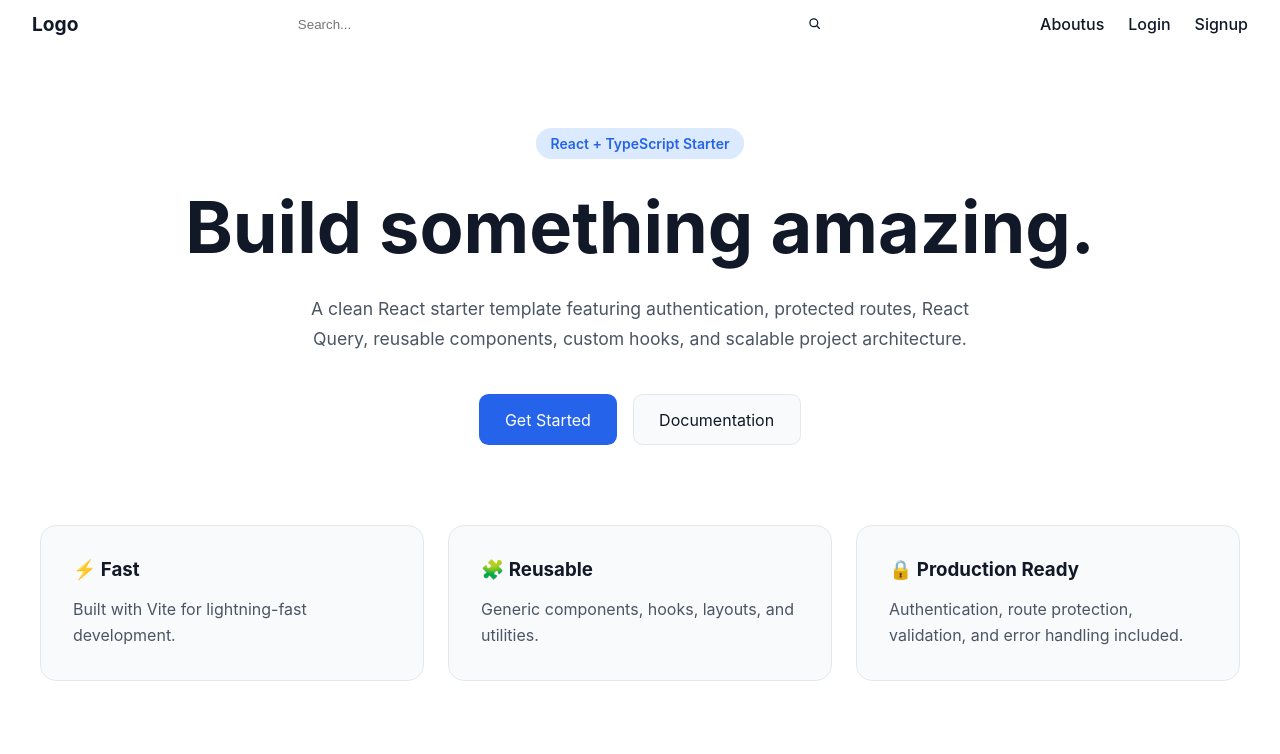
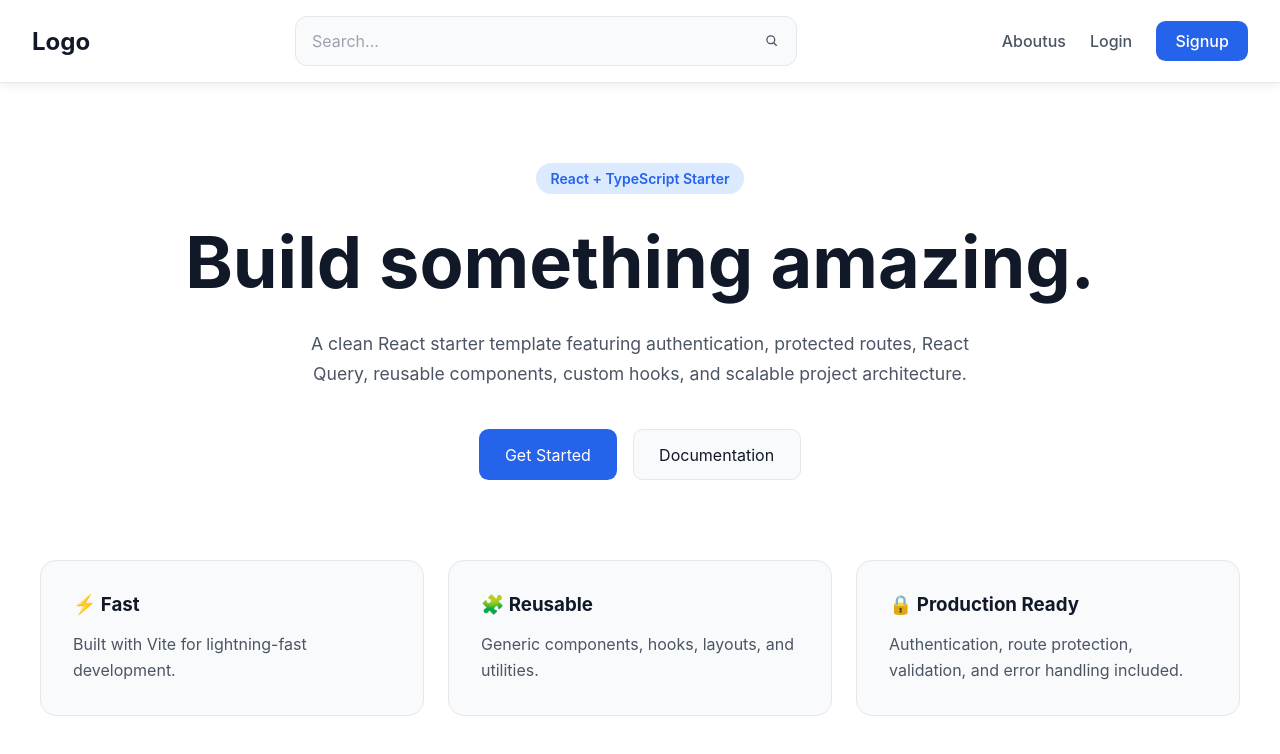
Before and after one commit to MohammadRstm/MerchForgeClient, a React (Vite) app: page / in a window 1280 px wide. Shown: the top 754 px of the page. Built offline with nearby package versions, Linux system fonts and the light colour scheme; no server answers.

Commit message:
fixed the header's styling

```diff
--- a/src/features/Header/Header.css
+++ b/src/features/Header/Header.css
@@ -1,88 +1,170 @@
-.header{
+.header {
+    position: sticky;
+    top: 0;
+    z-index: 100;
+
     display: flex;
     align-items: center;
     justify-content: space-between;
+    gap: 2rem;
 
-    height: 3rem;
-    padding: 0 2rem;
+    padding: 1rem 2rem;
 
-    background-color: var(--primary-color);
-    border-bottom: 1px solid var(--semi-color);
+    background: var(--bg-primary);
+    border-bottom: 1px solid var(--border-light);
+    box-shadow: 0 2px 10px var(--shadow);
 }
 
-.header-logo{
+.header-logo {
+    flex-shrink: 0;
+}
+
+.home-link {
+    text-decoration: none;
+    font-size: 1.5rem;
+    font-weight: 700;
+    color: var(--text-primary);
+    transition: color .2s ease;
+}
+
+.home-link:hover {
+    color: var(--primary);
+}
+
+
+.header-search-bar {
     display: flex;
     align-items: center;
 
-    font-weight: bold;
-    font-size: 1.2rem;
-    color: var(--secondary-color);
+    flex: 1;
+    max-width: 500px;
+
+    border: 1px solid var(--border-light);
+    border-radius: .75rem;
+    overflow: hidden;
+
+    background: var(--bg-secondary);
 }
 
-.home-link{
-    text-decoration: none;
-    color: var(--secondary-color);
+.header-search-bar:focus-within {
+    border-color: var(--primary);
+    box-shadow: 0 0 0 3px var(--primary-light);
 }
 
-.header-search-bar{
-    display: flex;
-    justify-content: center;
+.header-search-inp {
     flex: 1;
+
+    padding: .8rem 1rem;
+
+    border: none;
+    outline: none;
+
+    background: transparent;
+    color: var(--text-primary);
+    font: inherit;
 }
 
-.header-search-inp{
-    width: 50%;
-    padding: 0.45rem 0.75rem;
-
-    border: 1px solid var(--tertiary-color);
-    border-radius: 0.35rem;
-
-    background-color: white;
-    color: var(--primary-color);
-
-    outline: none;
+.header-search-inp::placeholder {
+    color: var(--text-muted);
 }
 
-.header-search-inp:focus{
-    border-color: var(--semi-color);
-    box-shadow: 0 0 0 2px rgba(139, 94, 60, 0.2);
+.header-search-submit-btn {
+    display: flex;
+    align-items: center;
+    justify-content: center;
+
+    width: 48px;
+    height: 48px;
+
+    border: none;
+
+    background: transparent;
+    color: var(--text-secondary);
+
+    cursor: pointer;
+    transition: .2s;
 }
 
-.header-search-submit-btn{
-    display: flex;
-    justify-content: center;
-    align-items: center;
-
-    margin-left: .4rem;
-    padding: .45rem .7rem;
-
-    border: none;
-    border-radius: .35rem;
-
-    background-color: var(--semi-color);
-    color: var(--secondary-color);
-
-    cursor: pointer;
-    transition: background-color .2s ease;
+.header-search-submit-btn:hover {
+    background: var(--primary-light);
+    color: var(--primary);
 }
 
-.header-search-submit-btn:hover{
-    background-color: #724a2d;
-}
 
-.header-nav-bar{
+.header-nav-bar {
     display: flex;
     align-items: center;
     gap: 1.5rem;
+
+    flex-shrink: 0;
 }
 
-.header-nav-link{
+.header-nav-link {
+    position: relative;
+
     text-decoration: none;
-    color: var(--secondary-color);
+    color: var(--text-secondary);
     font-weight: 500;
+
     transition: color .2s ease;
 }
 
-.header-nav-link:hover{
-    color: var(--tertiary-color);
+.header-nav-link:hover {
+    color: var(--primary);
 }
+
+.header-nav-link::after {
+    content: "";
+
+    position: absolute;
+    left: 0;
+    bottom: -4px;
+
+    width: 0%;
+    height: 2px;
+
+    background: var(--primary);
+
+    transition: width .25s ease;
+}
+
+.header-nav-link:hover::after {
+    width: 100%;
+}
+
+
+.header-signup-link {
+    padding: .65rem 1.2rem;
+
+    border-radius: .6rem;
+
+    background: var(--primary);
+    color: white;
+}
+
+.header-signup-link:hover {
+    background: var(--primary-hover);
+    color: white;
+}
+
+.header-signup-link::after {
+    display: none;
+}
+
+
+@media (max-width: 768px) {
+    .header {
+        flex-wrap: wrap;
+        gap: 1rem;
+    }
+
+    .header-search-bar {
+        order: 3;
+        width: 100%;
+        max-width: none;
+    }
+
+    .header-nav-bar {
+        gap: 1rem;
+    }
+}
```
